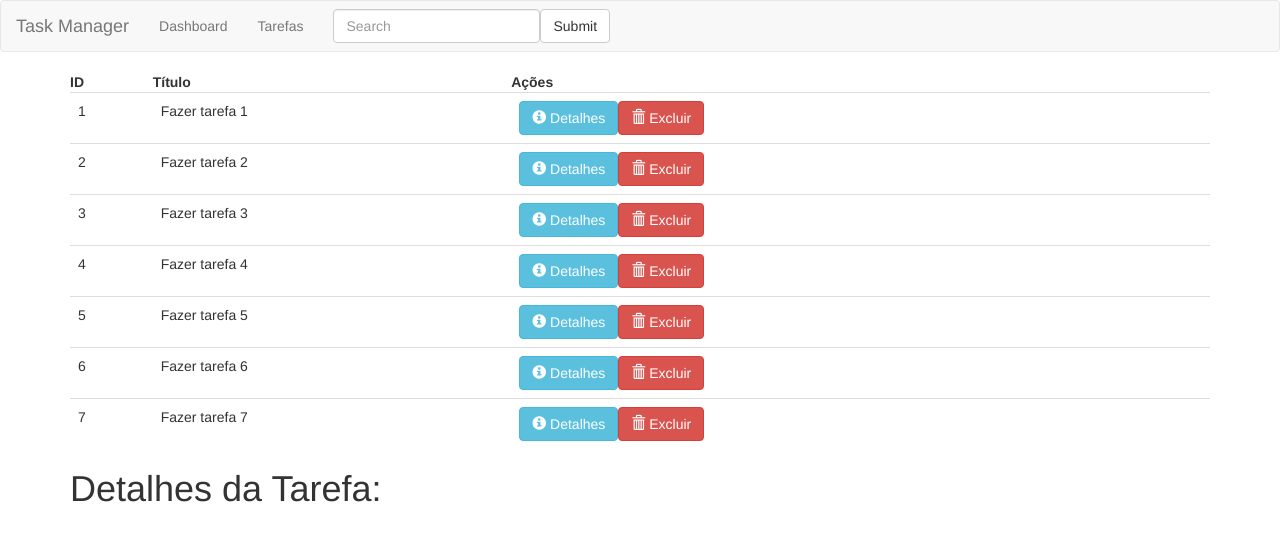
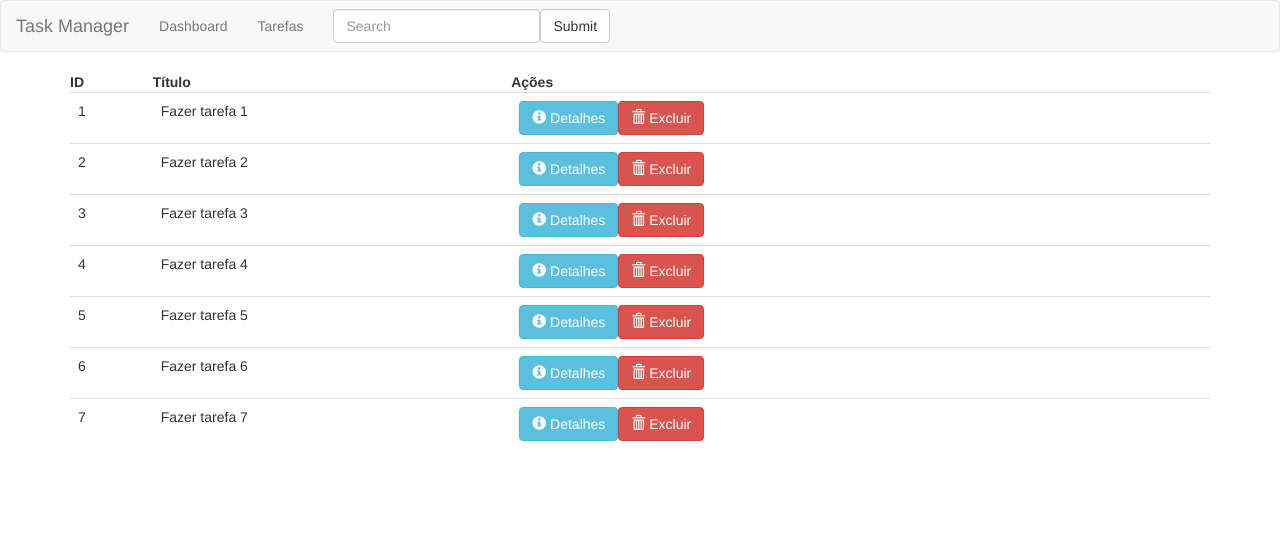
Before and after one commit to adrianorosaferreira/udemy-task-manager-angular, an Angular app: page /tasks in a window 1280 px wide. Shown: the top 540 px of the page. Built offline with nearby package versions, Linux system fonts and the light colour scheme.

Commit message:
Removing unnecessary code

```diff
--- a/src/app/tasks/task-detail/task-detail.component.ts
+++ b/src/app/tasks/task-detail/task-detail.component.ts
@@ -1,4 +1,6 @@
-import { Component, Input, OnInit } from '@angular/core';
+// Removido o Input
+// import { Component, Input, OnInit } from '@angular/core';
+import { Component, OnInit } from '@angular/core';
 import { ActivatedRoute, Params} from '@angular/router';
 
 import 'rxjs/add/operator/switchMap';
@@ -12,8 +14,10 @@ import { TaskService } from '../shared/task.service';
 })
 
 export class TaskDetailComponent implements OnInit {
+    // Este @Input foi removido pois agora o Tesk Detail é indempendente
     // Este @Input permite que um outro component possa acessar esta propriedade
-    @Input() public task: Task;
+    // @Input() public task: Task;
+    public task: Task;
 
     public constructor(
         private taskService: TaskService,
--- a/src/app/tasks/tasks.component.html
+++ b/src/app/tasks/tasks.component.html
@@ -23,4 +23,4 @@
 </table>
 
 <!-- Usando property binding -->
-<task-detail [task]="selectedTask"></task-detail>
+<!-- <task-detail [task]="selectedTask"></task-detail> -->
```
